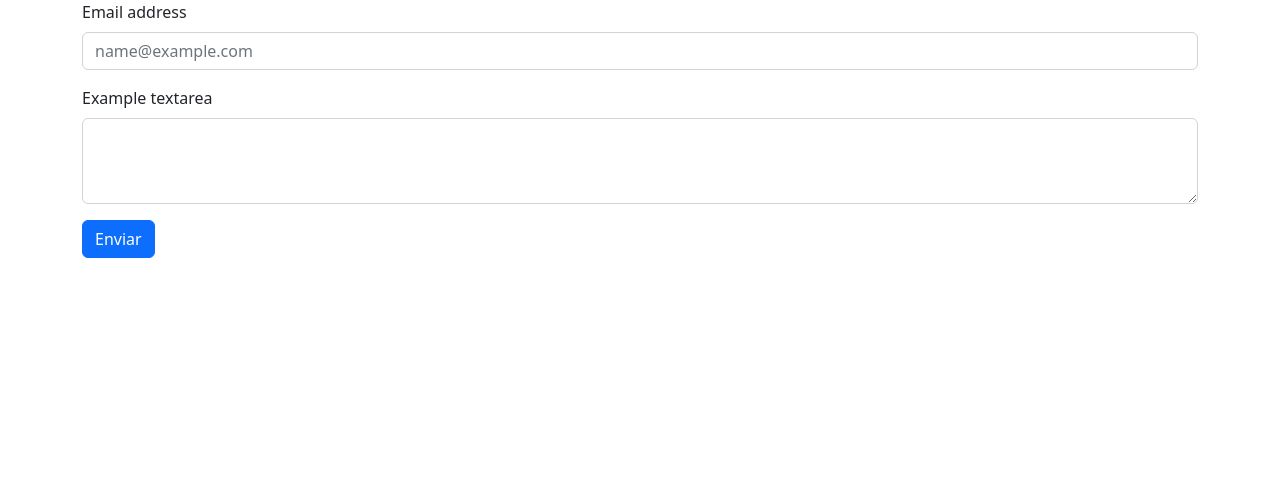
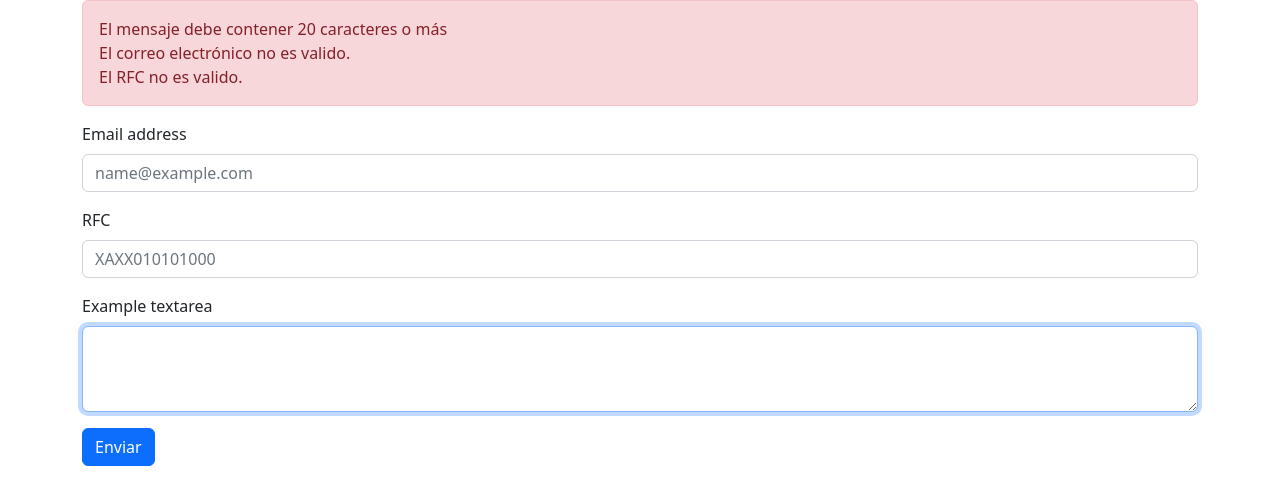
Before and after one commit to JosueTo/ejercicios-strings, a plain HTML site: page index.html in a window 1280 px wide. Both pictures are taken after a click on the button "Enviar". Drawn offline with nearby package versions, Linux system fonts and the light colour scheme.

Commit message:
Se realizo la validación del correo email

```diff
--- a/index.html
+++ b/index.html
@@ -16,6 +16,10 @@
         <input type="email" class="form-control" id="exampleFormControlInput1" placeholder="name@example.com">
       </div>
       <div class="mb-3">
+        <label for="exampleFormControlInput2" class="form-label">RFC</label>
+        <input type="text" class="form-control" id="exampleFormControlInput2" placeholder="XAXX010101000">
+      </div>
+      <div class="mb-3">
         <label for="exampleFormControlTextarea1" class="form-label">Example textarea</label>
         <textarea class="form-control" id="exampleFormControlTextarea1" rows="3"></textarea>
       </div>
--- a/js/script.js
+++ b/js/script.js
@@ -25,6 +25,7 @@
   let emailRegex = /^(([^<>()\[\]\\.,;:\s@"]+(\.[^<>()\[\]\\.,;:\s@"]+)*)|(".+"))@((\[[0-9]{1,3}\.[0-9]{1,3}\.[0-9]{1,3}\.[0-9]{1,3}])|(([a-zA-Z\-0-9]+\.)+[a-zA-Z]{2,}))$/;
 
   let exampleFormControlInput1 = document.getElementById("exampleFormControlInput1");
+  let exampleFormControlInput2 = document.getElementById("exampleFormControlInput2");
   let exampleFormControlTextarea1 = document.getElementById("exampleFormControlTextarea1");
   let alertError = document.getElementById("alertError");
 
@@ -45,6 +46,19 @@
 
   if (exampleFormControlInput1.value.match(emailRegex) == null) {
     alertError.style.display = "block";
-    alertError.innerHTML += "<br/>El correo electrónico no es valido."´
+    alertError.innerHTML += "<br/>El correo electrónico no es valido."
   }
-})
+
+  let RFCRegex = / /;
+  if (exampleFormControlInput1.value.match(RFCRegex) == null) {
+    alertError.style.display = "block";
+    alertError.innerHTML += "<br/>El RFC no es valido."
+  }
+
+
+
+
+}
+
+
+)
```
